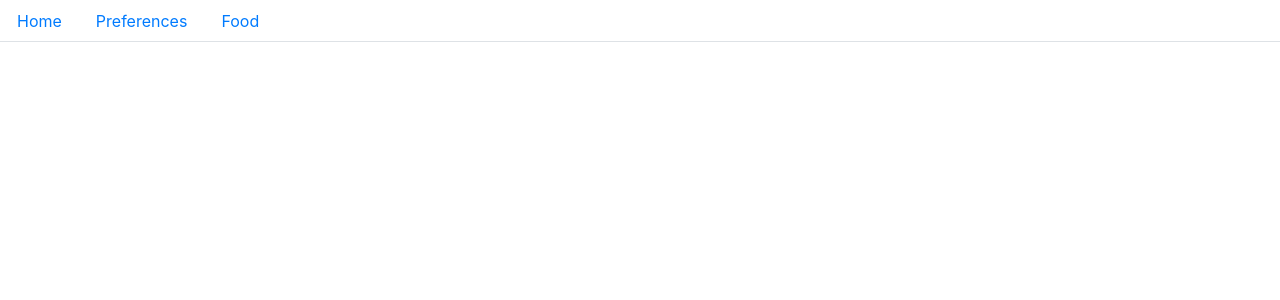
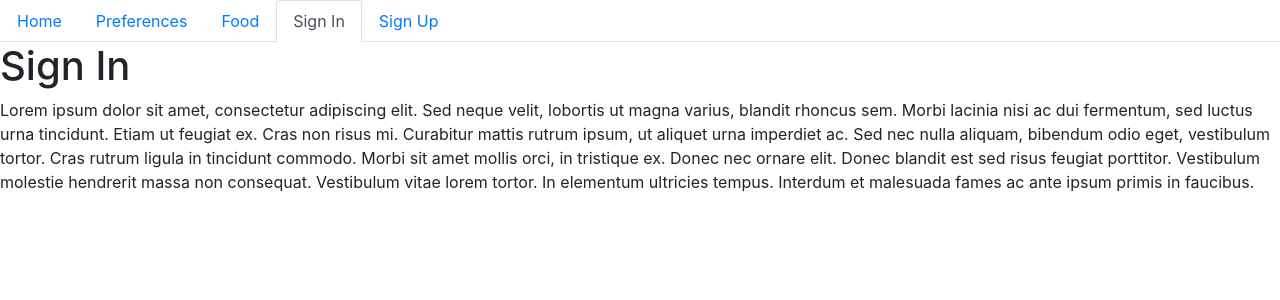
Before and after one commit to felix911104/project-3, a React (Create React App) app: page /signin in a window 1280 px wide. Shown: the top 300 px of the page. Built offline with nearby package versions, Linux system fonts and the light colour scheme.

Commit message:
added sign in/up

```diff
--- a/src/App.js
+++ b/src/App.js
@@ -4,6 +4,8 @@ import NavTabs from "./components/Navbar/index";
 import Home from "./components/pages/Home/index";
 import Preferences from "./components/pages/Preferences/index";
 import Food from "./components/pages/Food/index";
+import SignIn from "./components/pages/SignIn/index";
+import SignUp from "./components/pages/SignUp/index";
 
 function App() {
   return (
@@ -13,6 +15,8 @@ function App() {
         <Route exact path="/" component={Home} />
         <Route exact path="/preferences" component={Preferences} />
         <Route exact path="/food" component={Food} />
+        <Route exact path="/signin" component={SignIn} />
+        <Route exact path="/signup" component={SignUp} />
       </div>
     </Router>
   );
--- a/src/components/Navbar/index.js
+++ b/src/components/Navbar/index.js
@@ -25,6 +25,22 @@ function NavTabs() {
           Food
         </Link>
       </li>
+      <li className="nav-item">
+        <Link
+          to="/signin"
+          className={window.location.pathname === "/signin" ? "nav-link active" : "nav-link"}
+        >
+          Sign In
+        </Link>
+      </li>
+      <li className="nav-item">
+        <Link
+          to="/signup"
+          className={window.location.pathname === "/signup" ? "nav-link active" : "nav-link"}
+        >
+          Sign Up
+        </Link>
+      </li>
     </ul>
   );
 }
--- /dev/null
+++ b/src/components/pages/SignIn/index.js
@@ -0,0 +1,21 @@
+import React from "react";
+
+function SignIn() {
+  return (
+    <div>
+      <h1>Sign In</h1>
+      <p>
+        Lorem ipsum dolor sit amet, consectetur adipiscing elit. Sed neque velit, lobortis ut magna
+        varius, blandit rhoncus sem. Morbi lacinia nisi ac dui fermentum, sed luctus urna tincidunt.
+        Etiam ut feugiat ex. Cras non risus mi. Curabitur mattis rutrum ipsum, ut aliquet urna
+        imperdiet ac. Sed nec nulla aliquam, bibendum odio eget, vestibulum tortor. Cras rutrum
+        ligula in tincidunt commodo. Morbi sit amet mollis orci, in tristique ex. Donec nec ornare
+        elit. Donec blandit est sed risus feugiat porttitor. Vestibulum molestie hendrerit massa non
+        consequat. Vestibulum vitae lorem tortor. In elementum ultricies tempus. Interdum et
+        malesuada fames ac ante ipsum primis in faucibus.
+      </p>
+    </div>
+  );
+}
+
+export default SignIn;
--- /dev/null
+++ b/src/components/pages/SignUp/index.js
@@ -0,0 +1,21 @@
+import React from "react";
+
+function SignUp() {
+  return (
+    <div>
+      <h1>Sign up</h1>
+      <p>
+        Lorem ipsum dolor sit amet, consectetur adipiscing elit. Sed neque velit, lobortis ut magna
+        varius, blandit rhoncus sem. Morbi lacinia nisi ac dui fermentum, sed luctus urna tincidunt.
+        Etiam ut feugiat ex. Cras non risus mi. Curabitur mattis rutrum ipsum, ut aliquet urna
+        imperdiet ac. Sed nec nulla aliquam, bibendum odio eget, vestibulum tortor. Cras rutrum
+        ligula in tincidunt commodo. Morbi sit amet mollis orci, in tristique ex. Donec nec ornare
+        elit. Donec blandit est sed risus feugiat porttitor. Vestibulum molestie hendrerit massa non
+        consequat. Vestibulum vitae lorem tortor. In elementum ultricies tempus. Interdum et
+        malesuada fames ac ante ipsum primis in faucibus.
+      </p>
+    </div>
+  );
+}
+
+export default SignUp;
```
